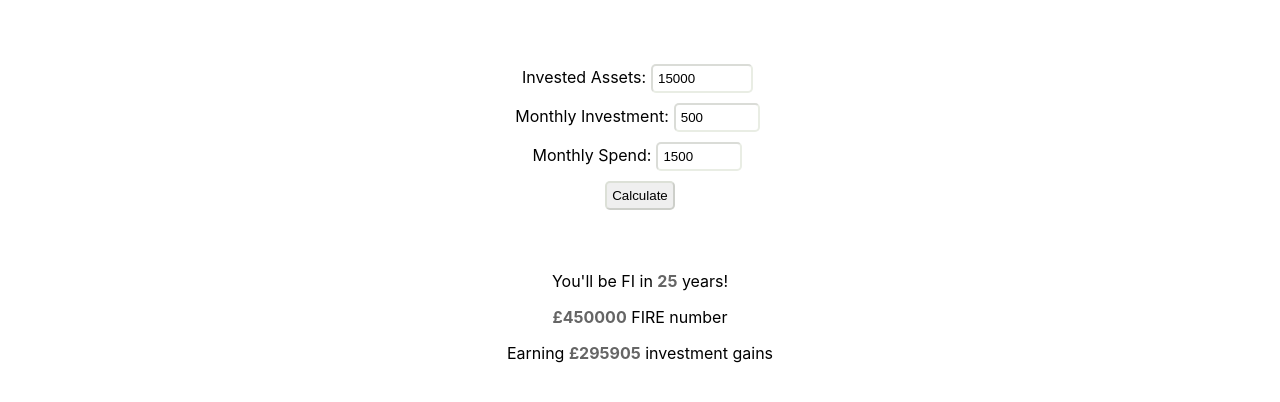
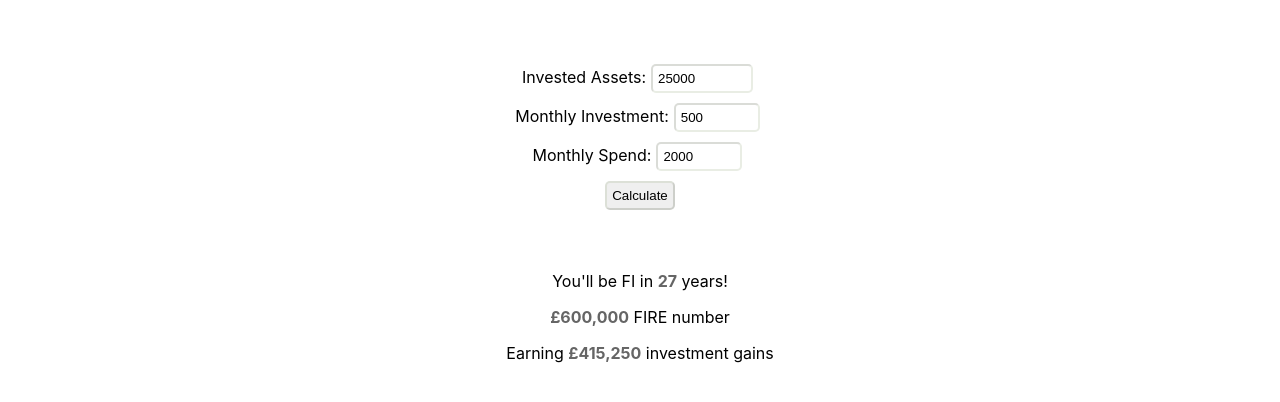
Before and after one commit to nyakeh/spark-calc, a React (Create React App) app: page /fire in a window 1280 px wide. Shown: the part 152-554 px from the top of the page. Built offline with nearby package versions, Linux system fonts and the light colour scheme.

Commit message:
Introduced a global currency format to display cash values

```diff
--- a/src/CalculateCompoundInterest.tsx
+++ b/src/CalculateCompoundInterest.tsx
@@ -1,4 +1,5 @@
 import "./App.css";
+import { Pound } from "./Pound";
 
 function CalculateCompoundInterest(props: { invested: number; monthlyContribution: number; interestRate: number; years: number; }) {
   let rate = (props.interestRate / 100) + 1;
@@ -20,11 +21,11 @@ function CalculateCompoundInterest(props: { invested: number; monthlyContributio
     <section className="App-main">
       <h3>Projection for {props.years} years</h3>
       <p>Future investment value</p>
-      <span>£{futureInvestmentValue.toFixed(0)}</span>
+      <span>{Pound.format(futureInvestmentValue)}</span>
       <p>Additional deposits</p>
-      <span>£{additionalContributions.toFixed(0)}</span>
+      <span>{Pound.format(additionalContributions)}</span>
       <p>Total interest earned</p>
-      <span>£{totalInterestEarned.toFixed(0)}</span>
+      <span>{Pound.format(totalInterestEarned)}</span>
     </section>
   );
 }
--- a/src/CalculateSaving.tsx
+++ b/src/CalculateSaving.tsx
@@ -1,4 +1,5 @@
 import "./App.css";
+import { Pound } from "./Pound";
 
 function CalculateIncomeTax(salary: number) {
 	if (salary <= 12570) {
@@ -32,8 +33,8 @@ function CalculateNationalInsurance(salary: number) {
 }
 
 function roughYearsToFI(percentageSaved: number) {
-  let percentageSpent = 1-percentageSaved;
-  return Math.log((percentageSpent*.05)/(0.04*percentageSaved) + 1) / Math.log(1.05);
+	let percentageSpent = 1 - percentageSaved;
+	return Math.log((percentageSpent * 0.05) / (0.04 * percentageSaved) + 1) / Math.log(1.05);
 }
 
 function CalculateSaving(props: { salary: number; pensionContribution: number; monthlySavings: number }) {
@@ -48,7 +49,7 @@ function CalculateSaving(props: { salary: number; pensionContribution: number; m
 	let tax = incomeTax + nationalInsurance;
 
 	let netSavedPercentage = (totalInvested / (props.salary - tax)) * 100;
-  	let yearsToFI = roughYearsToFI(netSavedPercentage/100);
+	let yearsToFI = roughYearsToFI(netSavedPercentage / 100);
 
 	return (
 		<div>
@@ -56,12 +57,14 @@ function CalculateSaving(props: { salary: number; pensionContribution: number; m
 				Your saving <span>{grossSavedPercentage.toFixed(0)}%</span> of gross income, <span>{netSavedPercentage.toFixed(0)}%</span> of net income
 			</p>
 			<p>
-				<span>£{totalInvested.toFixed(0)}</span> per year total saved
+				<span>{Pound.format(totalInvested)}</span> per year total saved
 			</p>
 			<p>
-				Split: <span>£{pensionCash.toFixed(0)}</span> pension | <span>£{annualSaving.toFixed(0)}</span> ISA
+				Split: <span>{Pound.format(pensionCash)}</span> pension | <span>{Pound.format(annualSaving)}</span> ISA
 			</p>
-      		<p>Years till FI from zero <span>{yearsToFI.toFixed(1)}</span></p>
+			<p>
+				Years till FI from zero <span>{yearsToFI.toFixed(1)}</span>
+			</p>
 		</div>
 	);
 }
--- a/src/Coast.tsx
+++ b/src/Coast.tsx
@@ -2,6 +2,7 @@ import "./App.css";
 import { Chart as ChartJS, CategoryScale, LinearScale,PointElement, LineElement, Title, Tooltip, Filler, Legend } from "chart.js";
 import { useState } from "react";
 import { Line } from "react-chartjs-2";
+import { Pound } from "./Pound";
 
 ChartJS.register(CategoryScale, LinearScale, PointElement, LineElement, Title, Tooltip, Filler, Legend);
 
@@ -77,9 +78,9 @@ function Coast() {
       <section className="App-main">
         <h2>Coast FI &#129518; Calculator</h2>
         <Line options={options} data={data} />
-          <p>You"re on track to have <span>£{retirementNetWorth.toFixed(0)}</span> at retirement. You can take <span>£{safeWithdrawalAmount.toFixed(0)}</span> per year.</p>
-          <p>To coast today you"d need <span>£{todayCoastFigure.toFixed(0)}</span> invested</p>
-          <p>Your initial <span>£{initialAssets.toFixed(0)}</span> will grow to <span>£{initialSumCompounded.toFixed(0)}</span> over the <span>{yearsToRetirement}</span> years till retirement age</p>
+          <p>You"re on track to have <span>{Pound.format(retirementNetWorth)}</span> at retirement. You can take <span>{Pound.format(safeWithdrawalAmount)}</span> per year.</p>
+          <p>To coast today you"d need <span>{Pound.format(todayCoastFigure)}</span> invested</p>
+          <p>Your initial <span>{Pound.format(initialAssets)}</span> will grow to <span>{Pound.format(initialSumCompounded)}</span> over the <span>{yearsToRetirement}</span> years till retirement age</p>
       </section>
 
       <section className="App-main">
--- a/src/Fire.tsx
+++ b/src/Fire.tsx
@@ -1,13 +1,14 @@
 import { useState } from "react";
+import { Pound } from "./Pound";
 import "./App.css";
 
 function Fire() {
-	const [investedAssets, setInvestedAssets] = useState(15000);
+	const [investedAssets, setInvestedAssets] = useState(25000);
 	const [monthlyInvestment, setMonthlyInvestment] = useState(500);
-	const [monthlySpend, setMonthlySpend] = useState(1500);
-	const [yearsUntilFire, setYearsUntilFire] = useState(25);
-	const [fireNumber, setFireNumber] = useState(450000);
-	const [interestEarned, setInterestEarned] = useState(295905);
+	const [monthlySpend, setMonthlySpend] = useState(2000);
+	const [yearsUntilFire, setYearsUntilFire] = useState(27);
+	const [fireNumber, setFireNumber] = useState(600000);
+	const [interestEarned, setInterestEarned] = useState(415250);
 
 	const reCalculate = (event: React.FormEvent<HTMLFormElement>) => {
 		event.preventDefault();
@@ -57,10 +58,10 @@ function Fire() {
 					You'll be FI in <span>{yearsUntilFire}</span> years!
 				</p>
 				<p>
-					<span>£{fireNumber}</span> FIRE number
+					<span>{Pound.format(fireNumber)}</span> FIRE number
 				</p>
 				<p>
-					Earning <span>£{interestEarned.toFixed(0)}</span> investment gains
+					Earning <span>{Pound.format(interestEarned)}</span> investment gains
 				</p>
 			</section>
 		</div>
--- /dev/null
+++ b/src/Pound.ts
@@ -0,0 +1,7 @@
+export const Pound = new Intl.NumberFormat("en-GB", {
+    style: "currency",
+    currency: "GBP",
+    maximumSignificantDigits: 6
+});
+
+// Pound.format(number)
```
